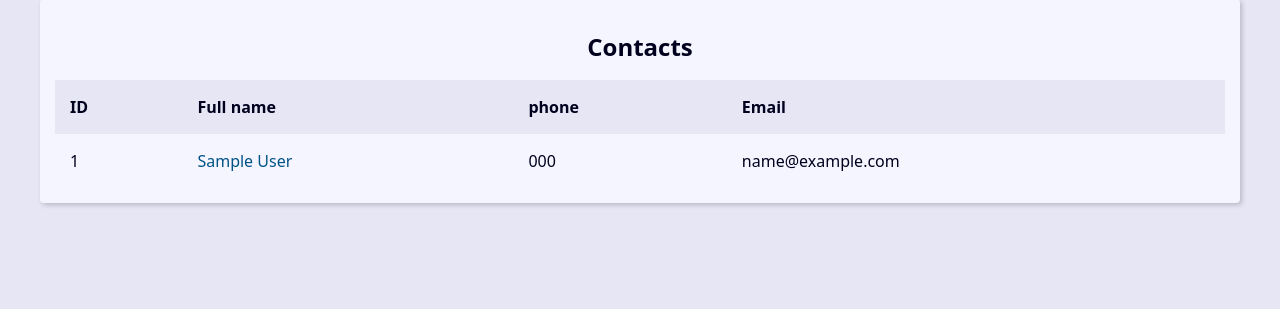
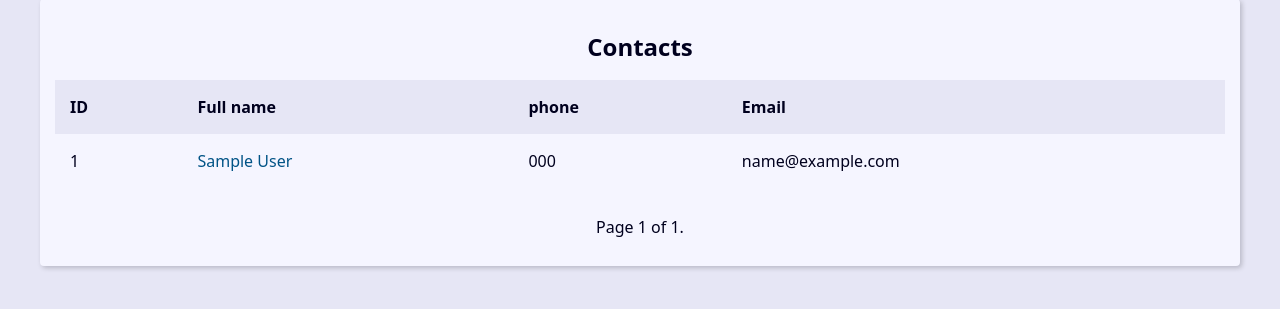
Before and after one commit to fabio4bo/django-agenda, a Django app: page / in a window 1280 px wide. Shown: the part 270-579 px from the top of the page. Run offline with Django 5.2, Linux system fonts and the light colour scheme; tables that the repository leaves empty hold one stand-in row (values such as "Sample post").

Commit message:
Pagination

```diff
--- a/agenda_app/base_templates/global/base.html
+++ b/agenda_app/base_templates/global/base.html
@@ -7,6 +7,7 @@
     {% include "global/partials/_header.html" %}
     <main class="content">
         {% block content %}{% endblock content %}
+        {% include "global/partials/_pagination.html" %}
     </main>
 </body>
 </html>
--- /dev/null
+++ b/agenda_app/base_templates/global/partials/_pagination.html
@@ -0,0 +1,19 @@
+{% if page_obj %}
+<div class="pagination">
+    <span class="step-links">
+        {% if page_obj.has_previous %}
+            <a href="?page=1">&laquo; first</a>
+            <a href="?page={{ page_obj.previous_page_number }}">previous</a>
+        {% endif %}
+
+        <span class="current">
+            Page {{ page_obj.number }} of {{ page_obj.paginator.num_pages }}.
+        </span>
+
+        {% if page_obj.has_next %}
+            <a href="?page={{ page_obj.next_page_number }}">next</a>
+            <a href="?page={{ page_obj.paginator.num_pages }}">last &raquo;</a>
+        {% endif %}
+    </span>
+</div>
+{% endif %}
--- a/agenda_app/contact/templates/contact/index.html
+++ b/agenda_app/contact/templates/contact/index.html
@@ -1,7 +1,7 @@
 {% extends "global/base.html" %}
 
 {% block content %}
-{% if contacts %}
+{% if page_obj %}
     <div class="responsive-table">
         <table class="contacts-table">
             <caption class="table-caption">
@@ -18,7 +18,7 @@
                 </tr>
             </thead>
             <tbody>
-                {% for contact in contacts %}
+                {% for contact in page_obj %}
                     <tr class="table-row">
                         <td class="table-cel">
                             {{  contact.id  }}
--- a/agenda_app/contact/views/contact_views.py
+++ b/agenda_app/contact/views/contact_views.py
@@ -6,17 +6,18 @@ from contact.models import Contact
 
 
 def index(request):
-    contacts = Contact.objects.filter(show=True).order_by('-id')[:10]
+    contacts = Contact.objects.filter(show=True).order_by('-id')
 
-    context = {'contacts': contacts, 'site_title': 'Contatos - '}
 
-    print(contacts.query)
+    # print(contacts.query)
 
-    # paginator = Paginator(contacts, 10)
-    # page_number = request.GET.get('page')
-    # page_obj = paginator.get_page(page_number)
+    paginator = Paginator(contacts, 10)
+    page_number = request.GET.get('page')
+    page_obj = paginator.get_page(page_number)
 
     # context = {'page_obj': page_obj, 'site_title': 'Contatos - '}
+
+    context = {'page_obj': page_obj, 'site_title': 'Contatos - '}
 
     return render(request, 'contact/index.html', context)
 
```
